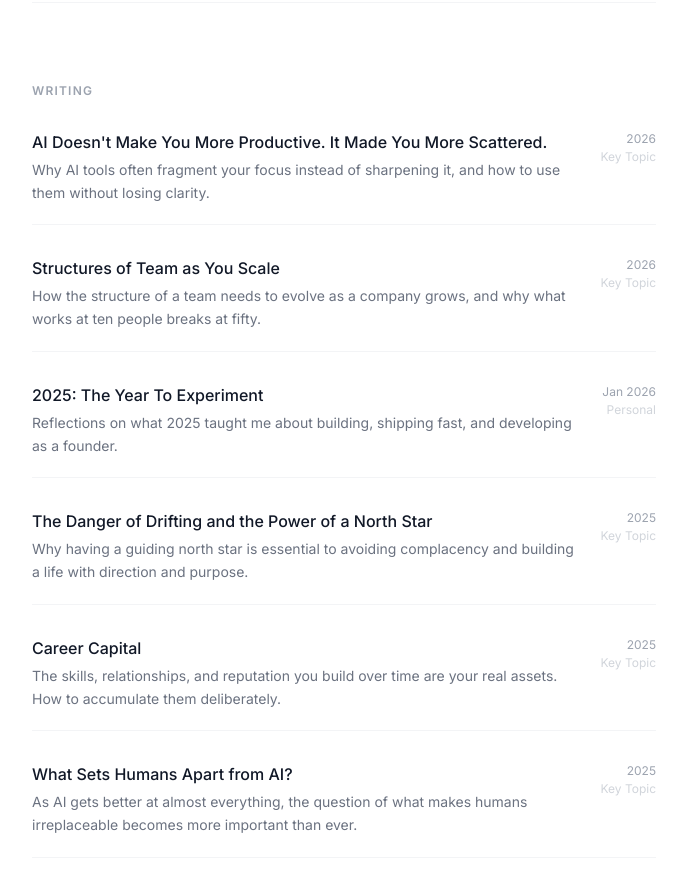
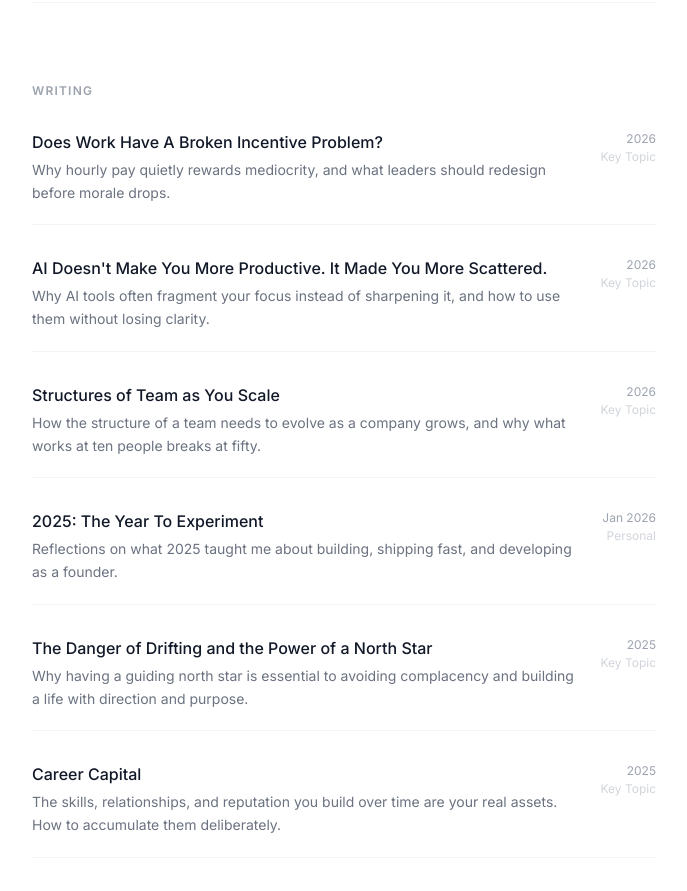
Before and after one commit to 01AHH/arthur-hinton-portfolio, a Next.js app in the folder Arthur-hinton-portfolio/: page / in a window 1280 px wide. Shown: the part 1440-2331 px from the top of the page, without its empty margins (296-983 px from the left). Built offline with nearby package versions, Linux system fonts and the light colour scheme.

Commit message:
Add incentive structures essay to writing section
Co-Authored-By: Claude Opus 4.6 (1M context) <noreply@anthropic.com>

```diff
--- a/Arthur-hinton-portfolio/app/page.jsx
+++ b/Arthur-hinton-portfolio/app/page.jsx
@@ -3,6 +3,14 @@
 import { useState, useEffect } from "react";
 
 const articles = [
+  {
+    title: "Does Work Have A Broken Incentive Problem?",
+    type: "Key Topic",
+    date: "2026",
+    url: "https://arthurhinton.notion.site/Does-Work-Have-A-Broken-Incentive-Problem-344312de0603809b8c99ddb015cf1a9b",
+    description:
+      "Why hourly pay quietly rewards mediocrity, and what leaders should redesign before morale drops.",
+  },
   {
     title: "AI Doesn't Make You More Productive. It Made You More Scattered.",
     type: "Key Topic",
```
